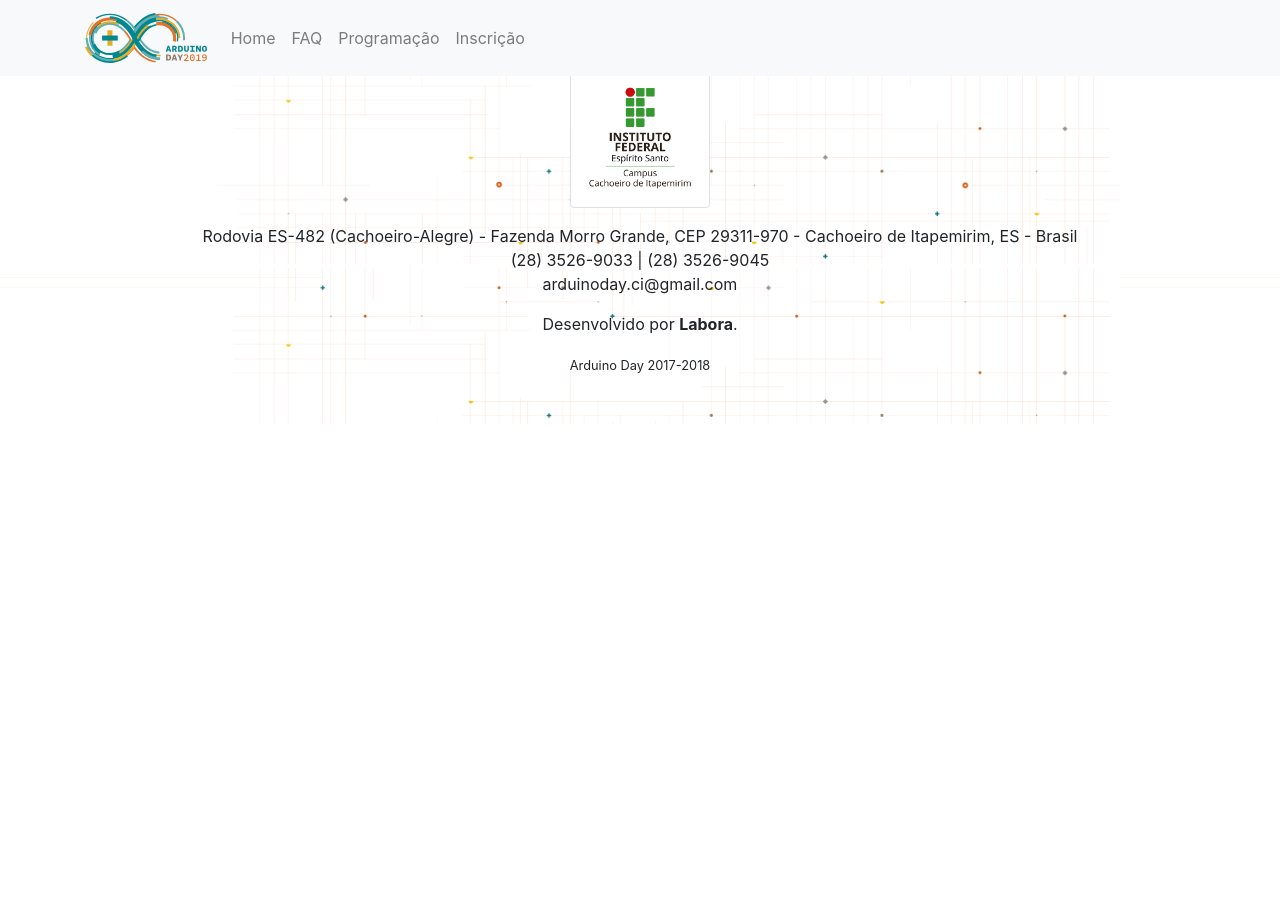
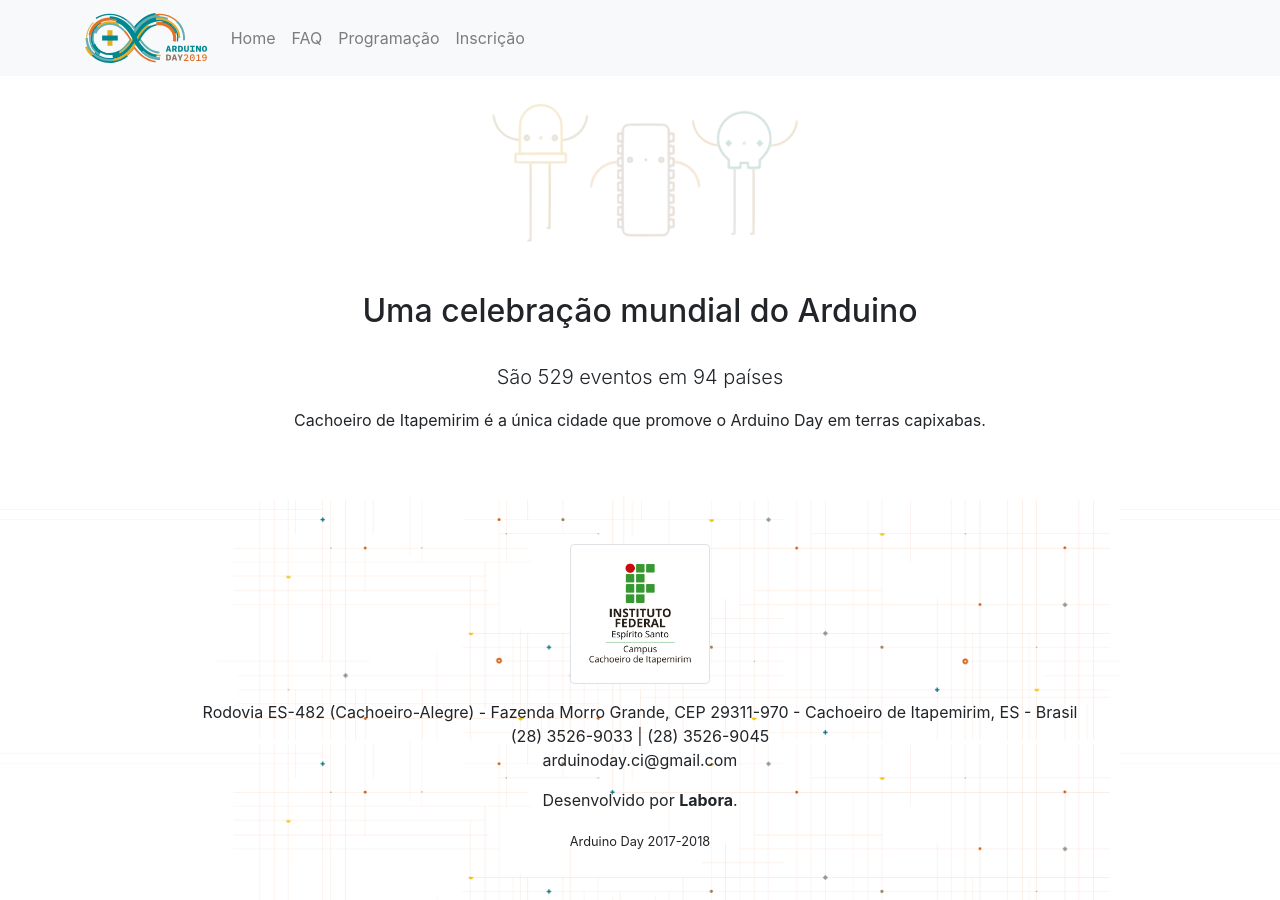
Before and after one commit to arduinodayci/arduinodayci, a Jekyll site: the page built from index.html, in a window 1280 px wide and 900 px high, scrolled down 2860 px. Built offline with Jekyll 4.4.1, drawn with Linux system fonts in a browser that asks for light colours; before the commit the page ends 3284 px from its top, so only the background shows below that.

Commit message:
update index

```diff
--- a/index.html
+++ b/index.html
@@ -108,3 +108,11 @@ title: Home
 	  <p>Entre em contato pelo email {{ site.contact.email }}, vai ser um prazer te ajudar :) </p>
 	</div>
 </div>
+<div class="container-fluid py-5">
+	<div class="text-center">
+		<img src="{{ site.baseurl }}/assets/img/componentes.svg" alt="Ilustração componetes eletrônicos" height="200">
+		<h2 class="py-4">Uma celebração mundial do Arduino</h2>
+		<p class="lead">São 529 eventos em 94 países</p>
+		<p>Cachoeiro de Itapemirim é a única cidade que promove o Arduino Day em terras capixabas.</p>
+	</div>
+</div>
```
Also changed, not shown: assets/img/componentes.svg (added).
